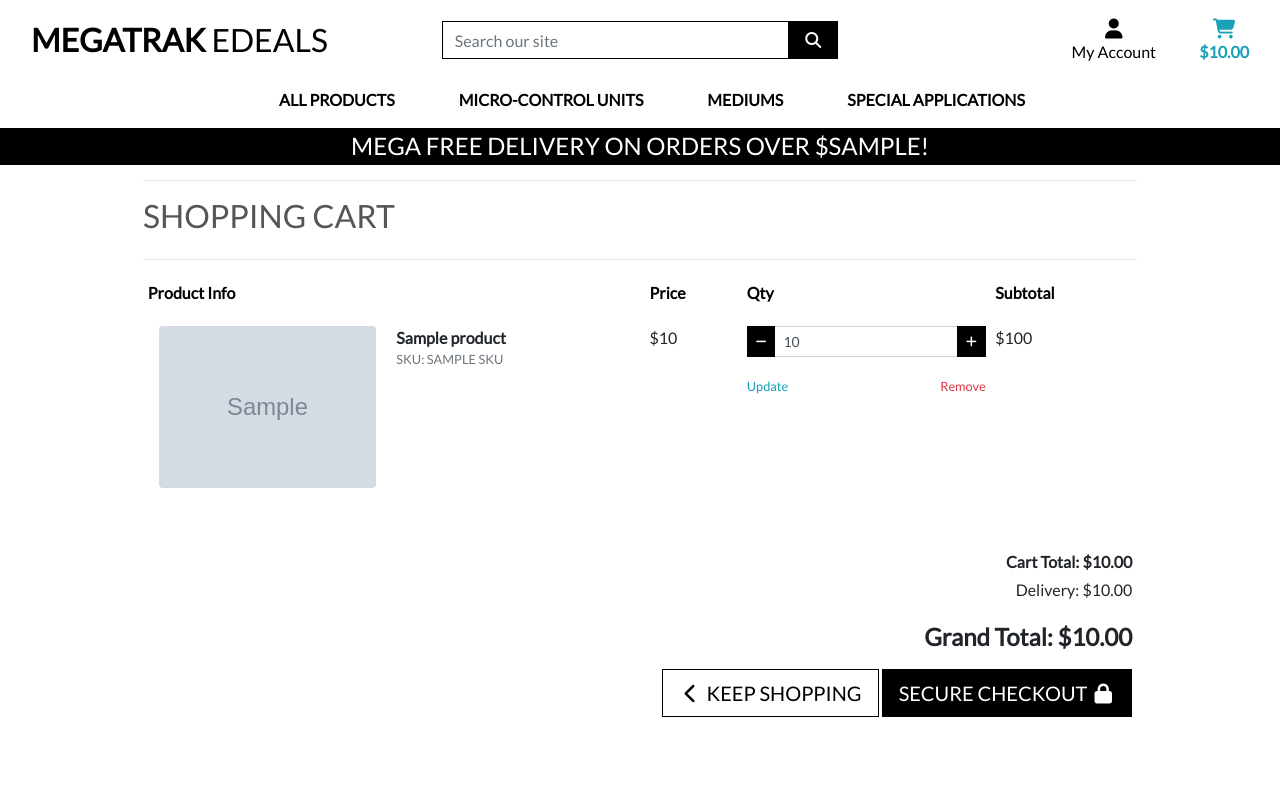
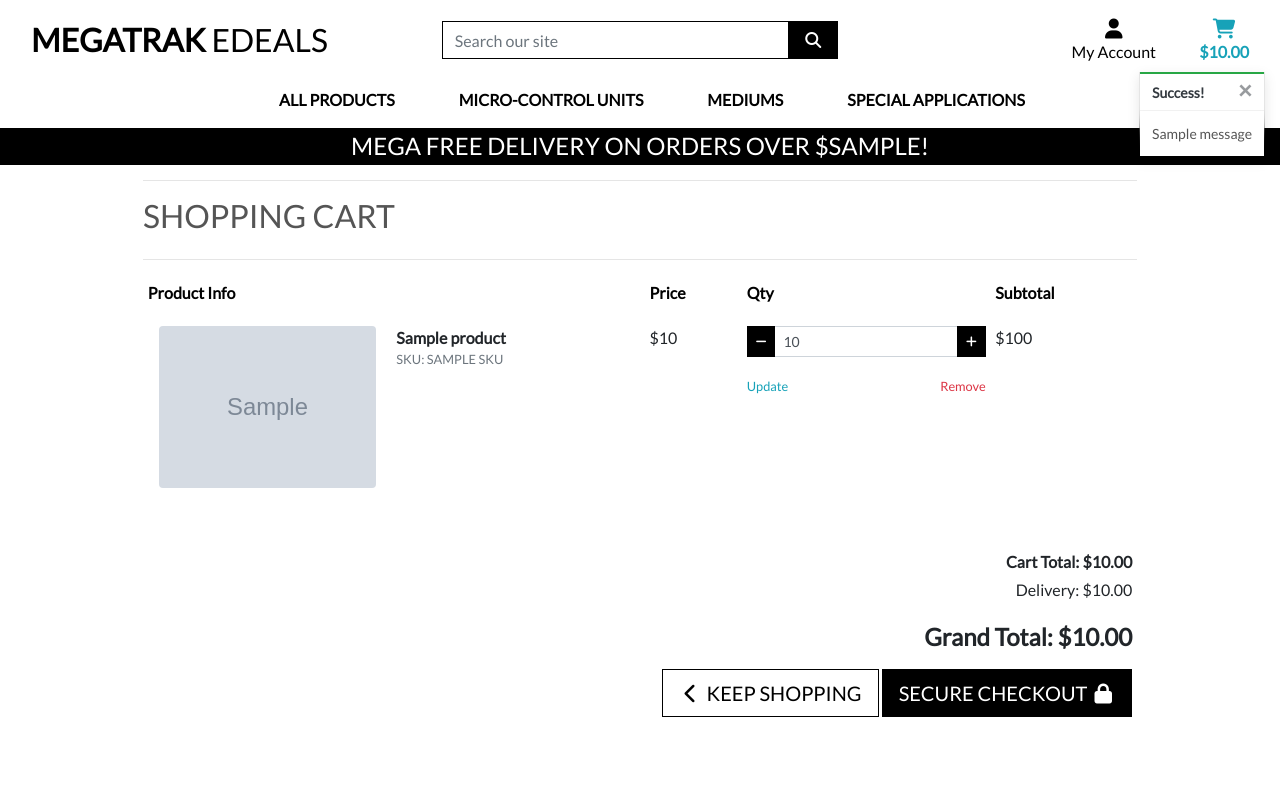
Before and after one commit to navegantemx/megatrak-edeals, a Django app: template cart/templates/cart/cart.html in a window 1280 px wide. Run offline with Django 3.2, Linux system fonts and the light colour scheme; the template is opened without the code that fills it: most values are stand-ins (such as "Sample title", 1, 10 or a date in 2020); grey boxes marked "Sample" are stand-in pictures; one stand-in notice (Sample message) is shown; some libraries are stand-ins or nearby versions.

Commit message:
Added toasts

```diff
--- a/cart/views.py
+++ b/cart/views.py
@@ -1,4 +1,7 @@
 from django.shortcuts import render, redirect, reverse, HttpResponse
+from django.contrib import messages
+
+from products.models import Product
 
 # Create your views here.
 
@@ -10,6 +13,7 @@ def view_cart(request):
 def add_to_cart(request, item_id):
     """ Add a quantity of the specified product to the shopping cart """
 
+    product = Product.objects.get(pk=item_id)
     quantity = int(request.POST.get('quantity'))
     redirect_url = request.POST.get('redirect_url')
     cart = request.session.get('cart', {})
@@ -18,6 +22,7 @@ def add_to_cart(request, item_id):
             cart[item_id] += quantity
     else:
             cart[item_id] = quantity
+            messages.success(request, f'Added {product.name} to your cart')
 
     request.session['cart'] = cart
     return redirect(redirect_url)
--- a/megatrak_edeals/settings.py
+++ b/megatrak_edeals/settings.py
@@ -78,6 +78,8 @@ TEMPLATES = [
     },
 ]
 
+MESSAGE_STORAGE = 'django.contrib.messages.storage.session.SessionStorage'
+
 AUTHENTICATION_BACKENDS = (
     # Needed to login by username in Django admin, regardless of `allauth`
     'django.contrib.auth.backends.ModelBackend',
--- a/static/css/base.css
+++ b/static/css/base.css
@@ -102,6 +102,23 @@ a.category-badge > span.badge:hover {
     cursor: pointer;
 }
 
+/* ------------------------------- bootstrap toasts */
+
+.message-container {
+    position: fixed;
+    top: 72px;
+    right: 15px;
+    z-index: 99999999999;
+}
+
+.custom-toast {
+    overflow: visible;
+}
+
+.toast-capper {
+    height: 2px;
+}
+
 /* -------------------------------- Media Queries */
 
 /* Slightly larger container on xl screens */
--- a/templates/base.html
+++ b/templates/base.html
@@ -112,7 +112,21 @@
     </header>
 
     {% if messages %}
-        <div class="message-container"></div>
+        <div class="message-container">
+            {% for message in messages %}
+                {% with message.level as level %}
+                    {% if level == 40 %}
+                        {% include 'includes/toasts/toast_error.html' %}
+                    {% elif level == 30 %}
+                        {% include 'includes/toasts/toast_warning.html' %}
+                    {% elif level == 25 %}
+                        {% include 'includes/toasts/toast_success.html' %}
+                    {% else %}
+                        {% include 'includes/toasts/toast_info.html' %}
+                    {% endif %}
+                {% endwith %}
+            {% endfor %}
+        </div>
     {% endif %}
 
     {% block page_header %}
@@ -122,6 +136,9 @@
     {% endblock %}
 
     {% block postloadjs %}
+    <script type="text/javascript">
+        $('.toast').toast('show');
+    </script>
     {% endblock %}
 
 
--- /dev/null
+++ b/templates/includes/toasts/toast_success.html
@@ -0,0 +1,13 @@
+<div class="toast custom-toast rounded-0 border-top-0" data-autohide="false">
+    <div class="arrow-up arrow-success"></div>
+    <div class="w-100 toast-capper bg-success"></div>
+    <div class="toast-header bg-white text-dark">
+        <strong class="mr-auto">Success!</strong>
+        <button type="button" class="ml-2 mb-1 close text-dark" data-dismiss="toast" aria-label="Close">
+            <span aria-hidden="true">&times;</span>
+        </button>
+    </div>
+    <div class="toast-body bg-white">
+        {{ message }}
+    </div>
+</div>
```
Also changed, not shown: templates/includes/toasts/toast_error.html (added, +13 -0 lines), templates/includes/toasts/toast_info.html (added, +13 -0 lines), templates/includes/toasts/toast_warning.html (added, +13 -0 lines), db.sqlite3.
